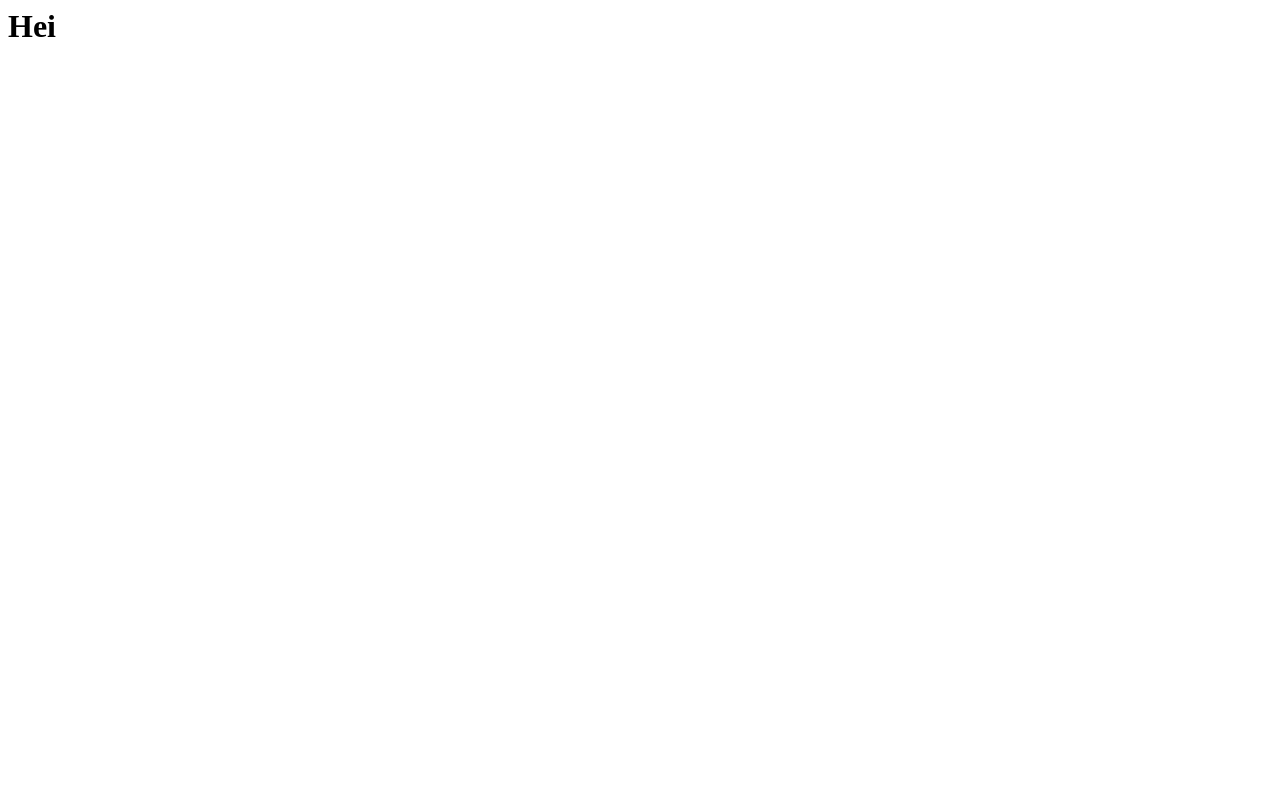
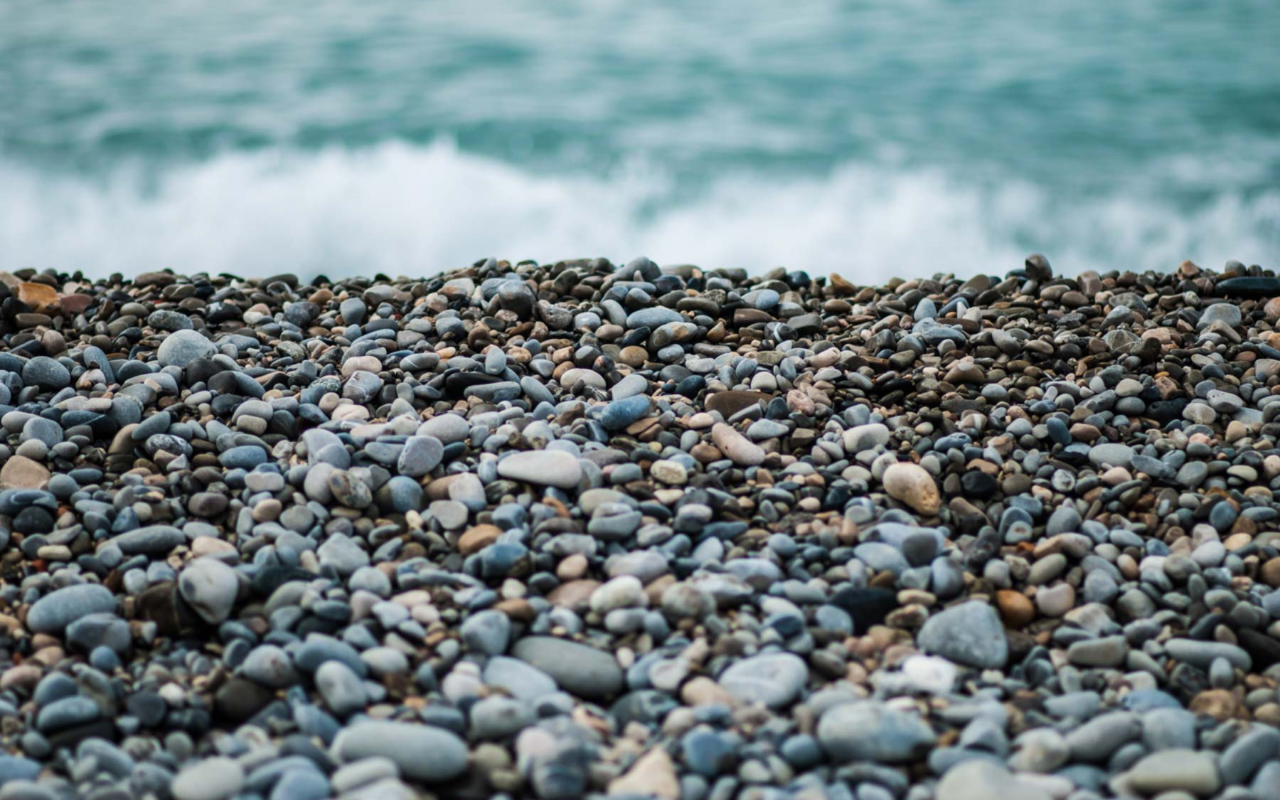
Before and after one commit to Frontra/frontra.github.io, a plain HTML site: page index.html in a window 1280 px wide. Drawn offline with Linux system fonts and the light colour scheme.

Commit message:
Added background

```diff
--- a/index.html
+++ b/index.html
@@ -1 +1,19 @@
-<h1>Hei</h1>
+<!doctype html>
+<html lang="no">
+<head>
+    <meta charset="UTF-8">
+    <title>Frontra</title>
+</head>
+<style type="text/css">
+html {
+    background: url(bg.jpg) no-repeat center center fixed;
+    -webkit-background-size: cover;
+    -moz-background-size: cover;
+    -o-background-size: cover;
+    background-size: cover;
+}
+</style>
+<body>
+
+</body>
+</html>
```
Also changed, not shown: bg.jpg (added), 1 other file.
